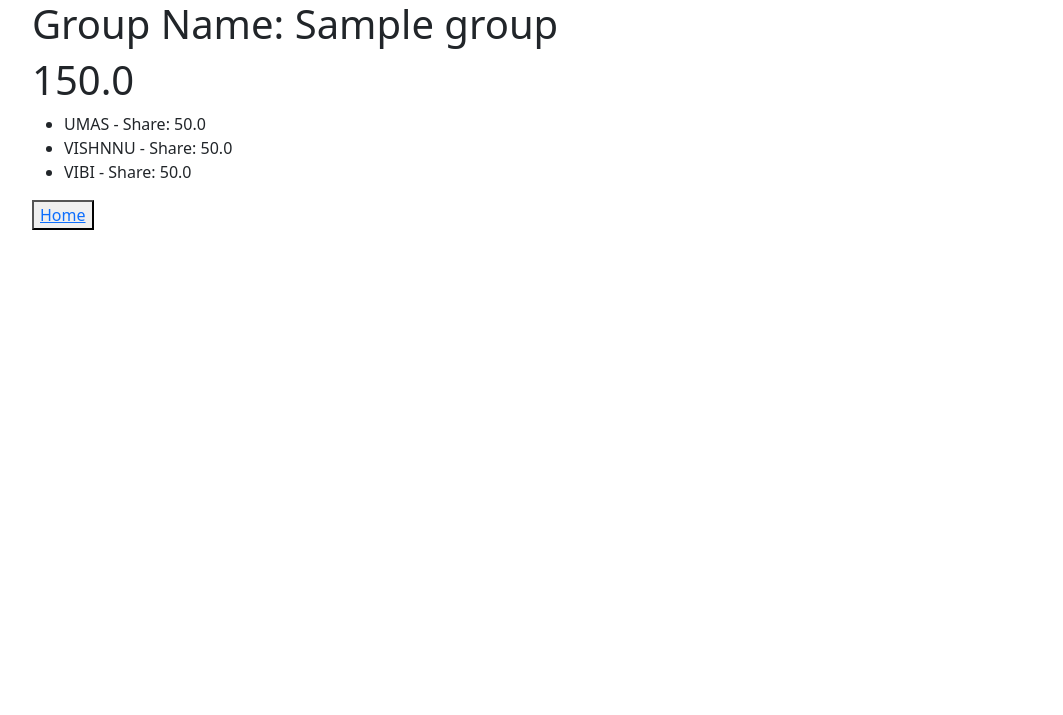
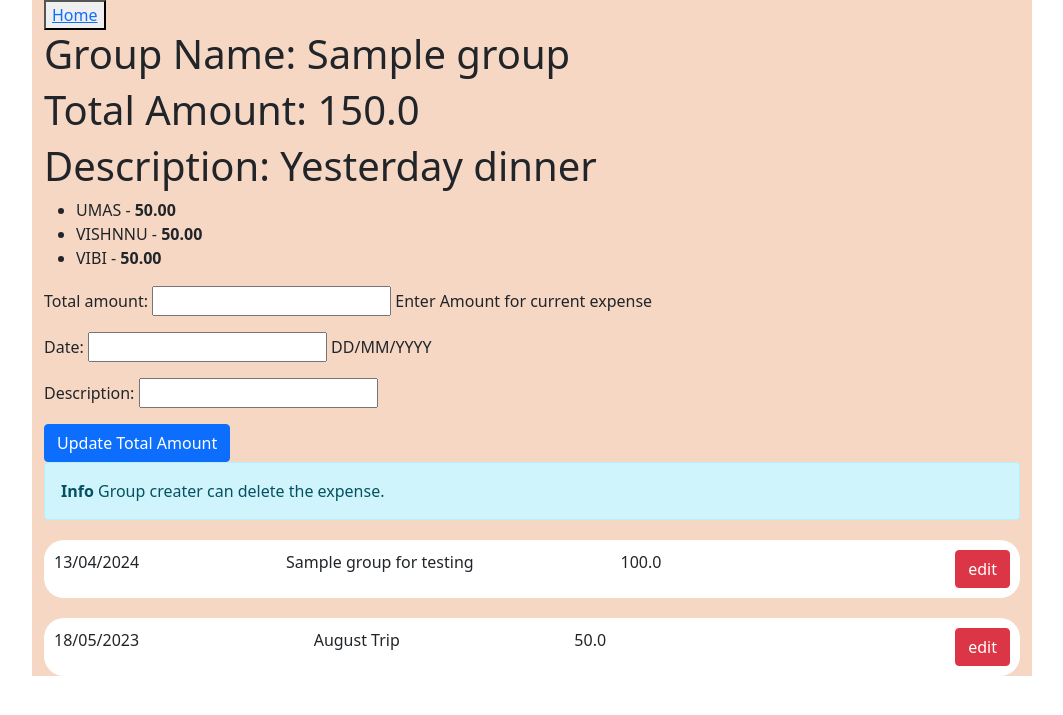
Before and after one commit to Umakhesan97/Splitapp, a Django app: page /group_detail/1/ in a window 1280 px wide. Shown: the top 715 px of the page, without its empty margins (108-1171 px from the left). Run offline with Django 5.2, Linux system fonts and the light colour scheme; data comes from the database, SQL or seed files in the repository; both versions use the stored data as it was after the commit.

Commit message:
Changes need to add delete button

```diff
--- a/googlelogin/users/forms.py
+++ b/googlelogin/users/forms.py
@@ -1,7 +1,14 @@
 # forms.py
 from django import forms
+from .models import ExpenseTable
 
 class GroupCreationForm(forms.Form):
-    group_name = forms.CharField(max_length=255)
-    initial_members = forms.CharField(help_text="Enter emails or usernames separated by commas")
-    total_amount = forms.IntegerField(min_value=0, help_text="Enter a positive integer for total amount")
+    group_name = forms.CharField(max_length=255, help_text="Describe your group name")
+    initial_members = forms.CharField(help_text="Enter emails or usernames separated by commas |  e.g. user1@email.com, user2, username3")
+    description = forms.CharField(max_length=300, help_text="Describe your Group Description")
+
+class UpdateCreatedForm(forms.Form):
+    total_amount = forms.IntegerField(min_value=0, help_text="Enter Amount for current expense")
+    date = forms.CharField(max_length=10, help_text="DD/MM/YYYY")
+    description = forms.CharField(max_length=100)
+    expense_id = forms.IntegerField(widget=forms.HiddenInput(), required=False)
--- a/googlelogin/users/models.py
+++ b/googlelogin/users/models.py
@@ -4,12 +4,19 @@ from django.contrib.auth.models import User
 # Create your models here.
 
 class Group(models.Model):
-    group_name = models.CharField(max_length=255, null='False')
+    group_name = models.CharField(max_length=100, null='False')
     owner = models.ForeignKey(User, on_delete=models.CASCADE,  related_name='owned_groups', null='False')
     total_amount = models.FloatField(default=0)
+    description = models.CharField(max_length=300, null='True')
 
 class GroupMembers(models.Model):
     name = models.CharField(max_length=100, null='False')
     group = models.ForeignKey(Group, on_delete=models.CASCADE, related_name="group_members", null='False')
     join_date = models.DateTimeField(auto_now_add=True)
     share = models.FloatField(null='False', default=0)
+
+class ExpenseTable(models.Model):
+    description = models.CharField(max_length=100, null ='False')
+    date = models.CharField(max_length=10, null='False')
+    amount = models.FloatField(null='False')
+    group = models.ForeignKey(Group, on_delete=models.CASCADE, related_name="expenses", null='False')
--- a/googlelogin/users/templates/create_group.html
+++ b/googlelogin/users/templates/create_group.html
@@ -3,7 +3,7 @@
 {% block content%}
 <form method="POST" action="{% url 'create_group' %}">
     {% csrf_token %}
-    {{ form.as_table }}
+    {{ form.as_p }}
     <button type="submit">Create Group</button>
     <div>{{name}}</div>
 </form>
--- a/googlelogin/users/templates/group_detail.html
+++ b/googlelogin/users/templates/group_detail.html
@@ -1,16 +1,70 @@
 {% extends 'base.html' %}
 {% block title %} Home {% endblock %}
 {% block content%}
+<div class="container-fluid cus_container">
+    <div>
+        <button>
+            <a href="{% url 'home' %}">Home</a>
+        </button>
+    </div>
     <div>
         <h1>Group Name: {{ group.group_name }}</h1>
-    <h1>{{group.total_amount}}</h1>
+        <h1>Total Amount: {{group.total_amount}}</h1>
+        <h1>Description: {{group.description}}</h1>
         <ul>
             {% for member in group.group_members.all %}
-        <li>{{ member.name }} - Share: {{ member.share }}</li>
+            <li>{{ member.name }} - <strong>{{ member.share|floatformat:2 }}</strong></li>
             {% empty %}
-        <!-- <li>No members yet.</li> -->
             {% endfor %}
         </ul>
-    <button><a href="{% url 'home' %}">Home</a></button>
     </div>
+    <div>
+        <form method="POST" action="{% url 'group_detail' group.id %}">
+            {% csrf_token %}
+            {{update_amount.as_p}}
+            <button type="submit" class="btn btn-primary">Update Total Amount</button>
+            {% if not is_owner %}
+                <div class="alert alert-info">
+                    <strong>Info</strong> Group creater can delete the expense.
+                </div>
+            {% endif %}
+        </form>
+    </div>
+    {% if expenseTable %}
+        {% for item in expenseTable %}
+            <div class="d-flex justify-content-between cus_slip">
+                <div>{{ item.date }}</div>
+                <div>{{ item.description }}</div>
+                <div>{{ item.amount }}</div>
+                <form method="POST" action="{% url 'group_detail' group.id %}">
+                    {% csrf_token %}
+                        <input type="hidden" name="expense_id" value="{{ item.id }}">
+                    {% if is_owner %}
+                        <button class="btn btn-danger" type="submit" name="delete">Delete</button>
+                    {% endif %}
+                </form>
+                <form method="POST" action="{% url 'edit_expense' group.id %}">
+                    {% csrf_token %}
+                        <input type="hidden" name="expense_id" value="{{ item.id }}">
+                        <button class="btn btn-danger" type="submit">edit</button>
+                </form>
+            </div>
+        {% endfor %}
+    {% else %}
+        <p>No expenses available.</p>
+    {% endif %}
+</div>
+<style>
+    .cus_container{
+        background-color: #F6D7C4;
+        height: 100%;
+    }
+    .cus_slip{
+        background-color: #fff;
+        border-radius: 20px;
+        padding: 10px;
+        margin-bottom: 20px;
+        margin-top: 20px;
+    }
+</style>
 {% endblock %}
--- a/googlelogin/users/templates/home.html
+++ b/googlelogin/users/templates/home.html
@@ -32,7 +32,6 @@
         <div class="scroll-container group_names">
           {% for group in groups|slice:":5" %}
               <button class="me-2 group_button btn btn-info">
-                <a>Date</a>
                 <a href="{% url 'group_detail' group.id %}">{{ group.group_name }}</a>
                 <a>{{group.total_amount}}</a>
               </button>
--- a/googlelogin/users/urls.py
+++ b/googlelogin/users/urls.py
@@ -9,5 +9,6 @@ urlpatterns = [
     path('social-auth', include('social_django.urls', namespace='social')),
     path('', views.home, name='home'),
     path('create_group/', views.create_group, name='create_group'),
+    path('edit_expense/<int:group_id>/', views.edit_expense, name='edit_expense' ),
     path('group_detail/<int:group_id>/', views.group_detail, name='group_detail'),
 ]
--- a/googlelogin/users/views.py
+++ b/googlelogin/users/views.py
@@ -1,9 +1,10 @@
 from django.shortcuts import render, redirect, get_object_or_404
 from django.contrib.auth.decorators import login_required
 from django.contrib.auth import logout as auth_logout
-from .forms import GroupCreationForm
-from .models import Group, GroupMembers
+from .forms import GroupCreationForm, UpdateCreatedForm
+from .models import Group, GroupMembers, ExpenseTable
 from django.db.models import Q
+from django.db import transaction
 from django.contrib.auth.models import User
 
 
@@ -27,17 +28,103 @@ def create_group(request):
         form = GroupCreationForm(request.POST)
         if form.is_valid():
             group_name = form.cleaned_data['group_name']
-            total_amount = form.cleaned_data['total_amount']
-            group = Group.objects.create(group_name=group_name, owner=request.user, total_amount=total_amount)
+            description = form.cleaned_data['description']
+            group = Group.objects.create(group_name=group_name, owner=request.user, description=description)
             initial_members = form.cleaned_data['initial_members'].split(',')
             for member in initial_members:
-                total_members = len(initial_members)
-                share = total_amount/total_members
-                group_member = GroupMembers.objects.create(name=member, group=group, share=share)
+                group_member = GroupMembers.objects.create(name=member, group=group)
                 group_member.save()
             return redirect('group_detail', group_id=group.id)
     return render(request, 'create_group.html', {'form': form})
 
+
 def group_detail(request, group_id):
+    print(" -- Request Method: " , request)
     group = get_object_or_404(Group, id=group_id)
-    return render(request, 'group_detail.html',{'group': group})
+    latest_expense = ExpenseTable.objects.filter(group=group)
+    is_owner = request.user == group.owner
+    update_amount = UpdateCreatedForm()
+
+    if request.method == 'POST' and 'delete' in request.POST:
+        expense_id = request.POST.get('expense_id')
+        expense = get_object_or_404(ExpenseTable, id=expense_id)
+        total_amount_to_subtract = expense.amount
+        group = Group.objects.get(id=group_id)
+        group_members = GroupMembers.objects.filter(group=group)
+        total_members = len(group_members)
+        group.total_amount -= total_amount_to_subtract
+        group.save()
+        for member in group_members:
+            member.share -= total_amount_to_subtract / total_members
+            member.save()
+        expense.delete()
+        return redirect('group_detail', group_id=group.id)
+
+    elif request.method=='POST' and 'edit' in request.POST:
+        return render(request, 'edit_expense.html', group_id=group.id, expenseTable=UpdateCreatedForm())
+
+    if request.method == 'POST':
+        update_amount_input = UpdateCreatedForm(request.POST)
+
+        if update_amount_input.is_valid():
+            total_amount = update_amount_input.cleaned_data['total_amount']
+            group = Group.objects.get(id=group_id)
+            group.total_amount += total_amount
+            group.save()
+            group_members = GroupMembers.objects.filter(group=group)
+            total_members = len(group_members)
+            for member in group_members:
+                member.share += total_amount / total_members
+                member.save()
+            expense_description = update_amount_input.cleaned_data['description']
+            expense_date = update_amount_input.cleaned_data['date']
+            expense_amount = update_amount_input.cleaned_data['total_amount']
+            expense_list = ExpenseTable.objects.create(description=expense_description, date=expense_date, amount=expense_amount, group=group)
+            expense_list.save()
+            return redirect('group_detail', group_id=group.id)
+
+    else:
+        update_amount = UpdateCreatedForm()
+
+    return render(request, 'group_detail.html', {'group': group, 'update_amount': update_amount, 'expenseTable':latest_expense, 'is_owner': is_owner})
+
+
+def edit_expense(request, group_id):
+    print(" == Request Method: ", request)
+    expense_id = request.POST.get('expense_id')
+    group = get_object_or_404(Group, id=group_id)
+    expense = get_object_or_404(ExpenseTable, group=group, id=expense_id)
+    form = UpdateCreatedForm(initial={
+            'total_amount': expense.amount,
+            'date': expense.date,
+            'description': expense.description,
+            'expense_id': expense.id,
+            })
+
+    if request.method == 'POST' and 'update' in request.POST:
+        update_data = UpdateCreatedForm(request.POST)
+        expense = get_object_or_404(ExpenseTable, group=group, id=expense_id)
+
+        if update_data.is_valid():
+            with transaction.atomic():
+                old_amount = expense.amount
+                new_amount = update_data.cleaned_data['total_amount']
+                amount_difference = new_amount - old_amount
+
+                group.total_amount += amount_difference
+                group.save()
+
+                group_members = GroupMembers.objects.filter(group=group)
+                total_members = len(group_members)
+                for member in group_members:
+                    member.share += amount_difference / total_members
+                    member.save()
+
+                expense.amount = new_amount
+                expense.description = update_data.cleaned_data['description']
+                expense.date = update_data.cleaned_data['date']
+                expense.save()
+
+        return redirect('group_detail', group_id=group_id)
+
+    return render(request, 'edit_expense.html', {'form': form, 'group': group, 'group_id': group_id})
```
Also changed, not shown: googlelogin/users/templates/edit_expense.html (added, +16 -0 lines), googlelogin/db.sqlite3, googlelogin/users/migrations/0007_group_description_groupmembers_date_and_more.py (added), googlelogin/users/migrations/0008_groupmembers_description.py (added), googlelogin/users/migrations/0009_expensetable_remove_groupmembers_date_and_more.py (added), googlelogin/users/migrations/0010_expensetable_group.py (added). Lines whose indentation alone changed are shown as unchanged.
